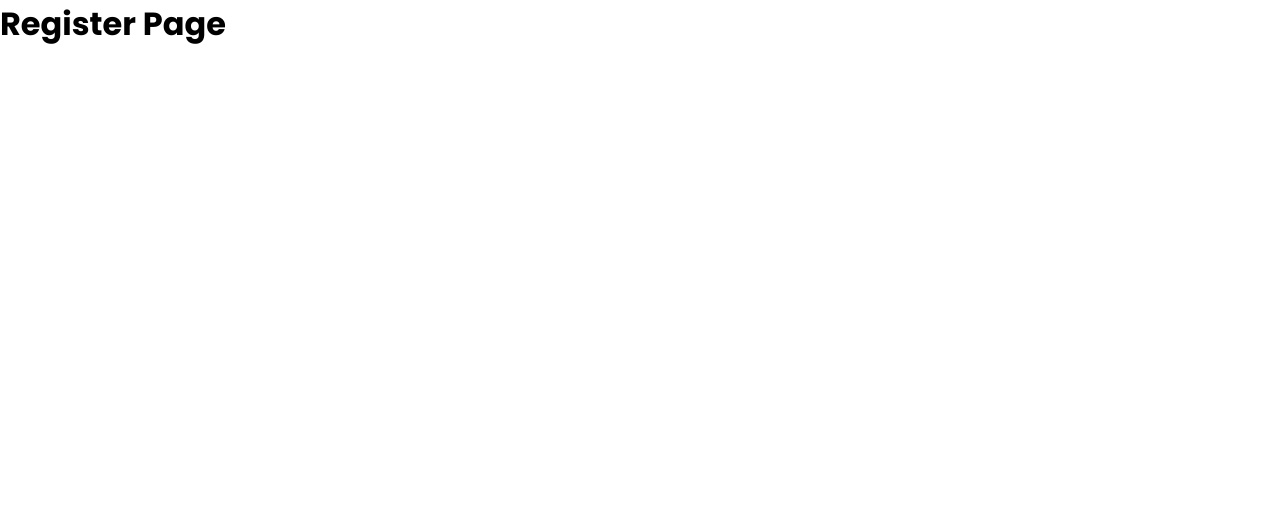
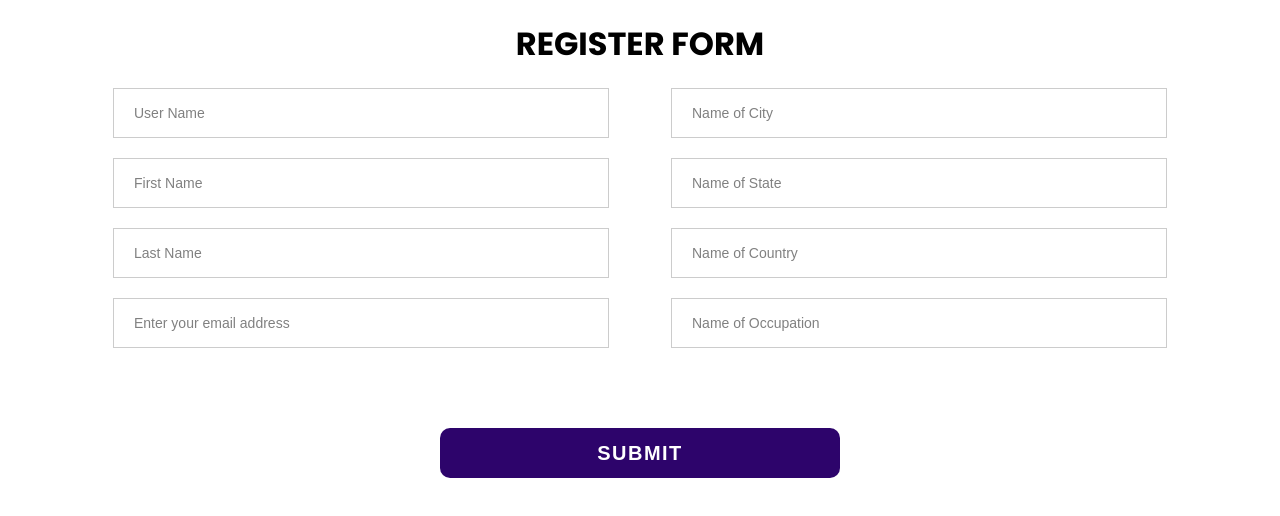
Before and after one commit to Akindejoye/reg-app-client, a React (Vite) app: page /register in a window 1280 px wide. Shown: the top 516 px of the page. Built offline with nearby package versions, Linux system fonts and the light colour scheme.

Commit message:
Register Page

```diff
--- a/src/App.tsx
+++ b/src/App.tsx
@@ -1,9 +1,10 @@
 import { createBrowserRouter, RouterProvider } from 'react-router-dom';
+import Register from './page/register';
 
 const router = createBrowserRouter([
   {
     path: 'register',
-    element: <h1>Register Page</h1>
+    element: <Register />
   }
 ]);
 
--- /dev/null
+++ b/src/Interface.tsx
@@ -0,0 +1,12 @@
+import { ChangeEvent } from 'react';
+
+export type FormInterface = {
+  label?: string,
+  type?: string,
+  placeholder: string,
+  name: string,
+  value: string,
+  onChange: (event: ChangeEvent<HTMLInputElement>) => void,
+  pattern?: string,
+  errorMessage?: string,
+}
--- /dev/null
+++ b/src/components/customInput/index.tsx
@@ -0,0 +1,34 @@
+import { useState } from "react";
+import { FormInterface } from "../../Interface";
+import "./style.css";
+
+const CustomInput = (props: FormInterface) => {
+  const [focused, setFocused] = useState(false);
+
+  const handleFocus = () => {
+    setFocused(true);
+  };
+
+  return (
+    <>
+      <div className="custom-input">
+        <label htmlFor={props.name}>{props.label}</label>
+        <input
+          className="input"
+          type={props.type}
+          name={props.name}
+          value={props.value}
+          placeholder={props.placeholder}
+          onChange={props.onChange}
+          pattern={props.pattern}
+          onBlur={handleFocus}
+          onFocus={() => props.name === "confirmpassword" && setFocused(true)}
+          // focused={focused.toString()}
+        />
+        <span className="input-errorMessage">{props.errorMessage}</span>
+      </div>
+    </>
+  );
+};
+
+export default CustomInput;
--- /dev/null
+++ b/src/components/customInput/style.css
@@ -0,0 +1,24 @@
+.input {
+  width: 100%;
+  height: 50px;
+  font-size: 16px;
+  font-weight: 400;
+  line-height: 144.3%;
+  padding-left: 20px;
+  color: #000000;
+  background-color: #fff;
+  outline: none;
+  border: 1px solid rgb(204, 204, 204);
+}
+
+input:active,
+input:focus {
+  border: 1px solid #000;
+}
+
+input::placeholder {
+  font-size: 14px;
+  font-weight: 400;
+  line-height: 144.3%;
+  color: gray;
+}
--- /dev/null
+++ b/src/page/register/index.tsx
@@ -0,0 +1,113 @@
+import { useState } from 'react';
+import CustomInput from '../../components/customInput';
+import './style.css';
+
+const Register = () => {
+  const [values, setValues] = useState({
+    userName: '',
+    firstName: '',
+    lastName: '',
+    email: '',
+    city: '',
+    state: '',
+    country: '',
+    occupation: '',
+  })
+
+  const handleChange = () => {
+    console.log('Change');
+  }
+
+  return (
+    <>
+      <div className="register">
+        <h1>Register Form</h1>
+        <form>
+        <div className="register__container">
+          <div className="container-a">
+            <div className="input-box">
+              <CustomInput
+                name={values.userName}
+                placeholder='User Name'
+                type='text'
+                value={values.userName}
+                onChange={handleChange}
+              />
+            </div>
+            <div className="input-box">
+              <CustomInput
+                name={values.firstName}
+                placeholder='First Name'
+                type='text'
+                value={values.firstName}
+                onChange={handleChange}
+              />
+            </div>
+            <div className="input-box">
+              <CustomInput
+                name={values.lastName}
+                placeholder='Last Name'
+                type='text'
+                value={values.lastName}
+                onChange={handleChange}
+              />
+            </div>
+            <div className="input-box">
+              <CustomInput
+                name={values.email}
+                placeholder='Enter your email address'
+                type='email'
+                value={values.email}
+                onChange={handleChange}
+              />
+            </div>
+          </div>
+          <div className="container-b">
+          <div className="input-box">
+            <CustomInput
+              name={values.city}
+              placeholder='Name of City'
+              type='text'
+              value={values.city}
+              onChange={handleChange}
+            />
+          </div>
+          <div className="input-box">
+            <CustomInput
+              name={values.state}
+              placeholder='Name of State'
+              type='text'
+              value={values.state}
+              onChange={handleChange}
+            />
+          </div>
+          <div className="input-box">
+            <CustomInput
+              name={values.country}
+              placeholder='Name of Country'
+              type='text'
+              value={values.country}
+              onChange={handleChange}
+            />
+          </div>
+          <div className="input-box">
+            <CustomInput
+              name={values.occupation}
+              placeholder='Name of Occupation'
+              type='text'
+              value={values.occupation}
+              onChange={handleChange}
+            />
+          </div>
+          </div>
+        </div>
+          <div className="buton-box">
+            <button className='register-button'>Submit</button>
+          </div>
+        </form>
+      </div>
+    </>
+   );
+}
+
+export default Register;
--- /dev/null
+++ b/src/page/register/style.css
@@ -0,0 +1,64 @@
+.register {
+  background-color: white;
+}
+
+.register > h1 {
+  text-align: center;
+  text-transform: uppercase;
+  margin-top: 20px;
+  margin-bottom: 20px;
+}
+
+.register__container {
+  width: 100%;
+  display: flex;
+  justify-content: center;
+  gap: 5%;
+  align-items: center;
+  padding-left: 20px;
+  padding-right: 20px;
+}
+
+.container-a {
+  width: 40%;
+}
+
+.container-b {
+  width: 40%;
+}
+
+.input-box {
+  height: 50px;
+  width: 100%;
+  margin-bottom: 20px;
+}
+
+.buton-box {
+  display: flex;
+  justify-content: center;
+  margin-top: 60px;
+}
+
+.register-button {
+  width: 400px;
+  height: 50px;
+  border-radius: 10px;
+  cursor: pointer;
+  color: #fff;
+  background-color: rgb(45, 4, 107);
+  border: none;
+  font-size: 20px;
+  font-weight: bold;
+  letter-spacing: 1.5px;
+  text-transform: uppercase;
+  transition: all 0.5s ease;
+}
+
+.register-button:hover {
+  background-color: rgba(45, 4, 107, 0.926);
+  transform: translateY(-10px);
+}
+
+.register-button:active {
+  transform: translateY(10px);
+}
```
